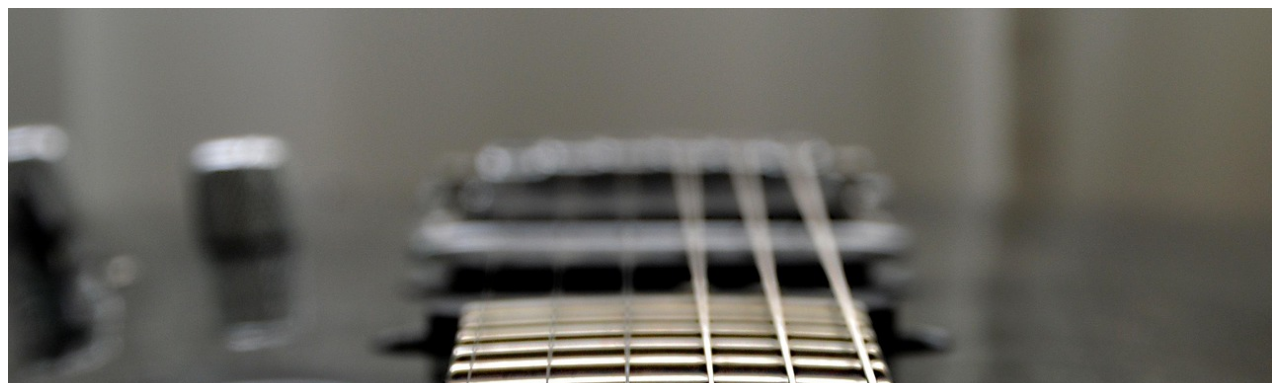
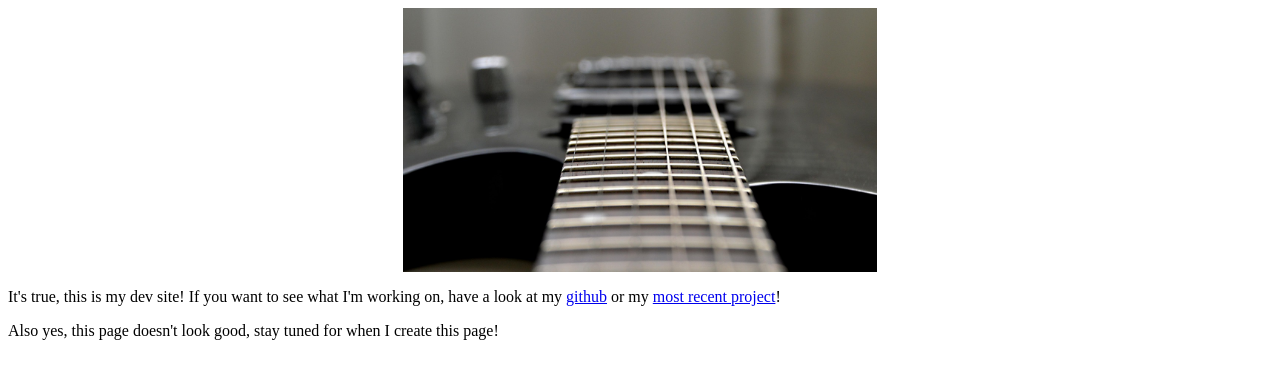
Before and after one commit to SupaSonic007/SupaSonic007.github.io, a plain HTML site: page index.html in a window 1280 px wide. Shown: the top 383 px of the page. Drawn offline with Linux system fonts and the light colour scheme.

Commit message:
update style.css

```diff
--- a/style.css
+++ b/style.css
@@ -15,10 +15,11 @@ html {
 
 .banner {
   display: block;
+  height: 33vh;
 }
 
 .banner img {
   width: 100%;
-  height: 33%;
+  height: 33vh;
   object-fit: contain;
 }
```
